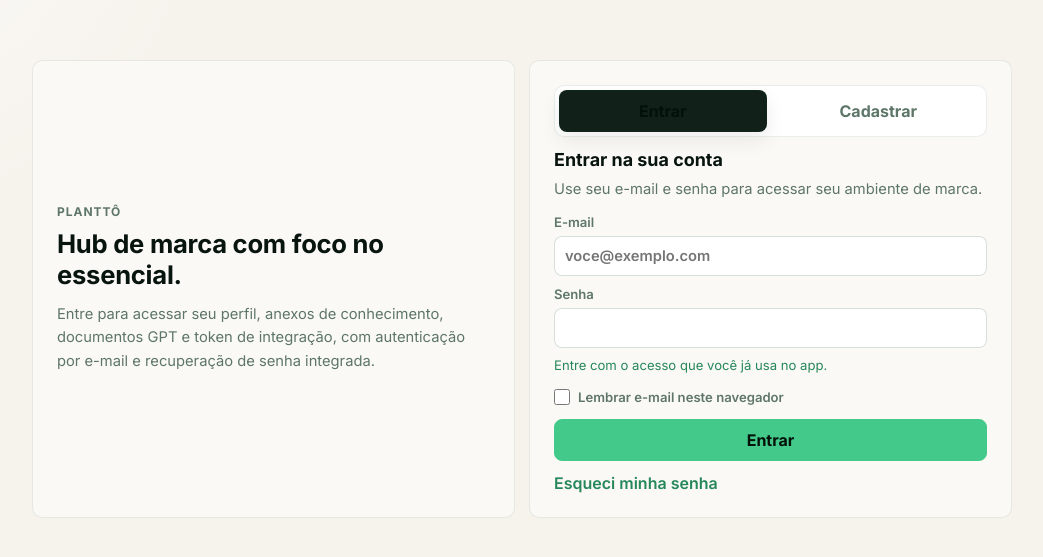
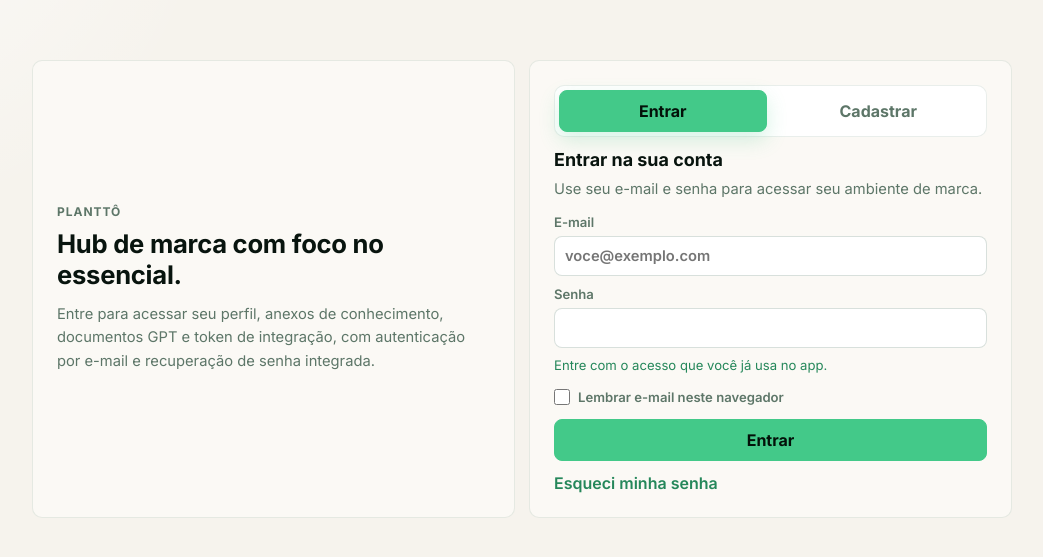
Before and after one commit to Rodrigo-Portto/planto-brand-auth, a Next.js app: page / in a window 1280 px wide. Shown: the part 111-668 px from the top of the page, without its empty margins (118-1161 px from the left). Built offline with nearby package versions, Linux system fonts and the light colour scheme; no server answers.

Commit message:
style: use accent color for login toggle

```diff
--- a/pages/index.tsx
+++ b/pages/index.tsx
@@ -374,14 +374,14 @@
       width: '100%',
     },
     modeButtonActive: {
-      border: '1px solid var(--planto-light-border-strong)',
+      border: '1px solid var(--planto-light-accent)',
       borderRadius: '8px',
       padding: '10px 12px',
-      background: 'var(--planto-light-text)',
+      background: 'var(--planto-light-accent)',
       color: 'var(--planto-light-accent-text)',
       fontWeight: 700,
       cursor: 'pointer',
-      boxShadow: '0 8px 20px rgba(20, 20, 20, 0.08)',
+      boxShadow: '0 8px 20px rgba(67, 201, 137, 0.22)',
       width: '100%',
     },
     title: {
```
